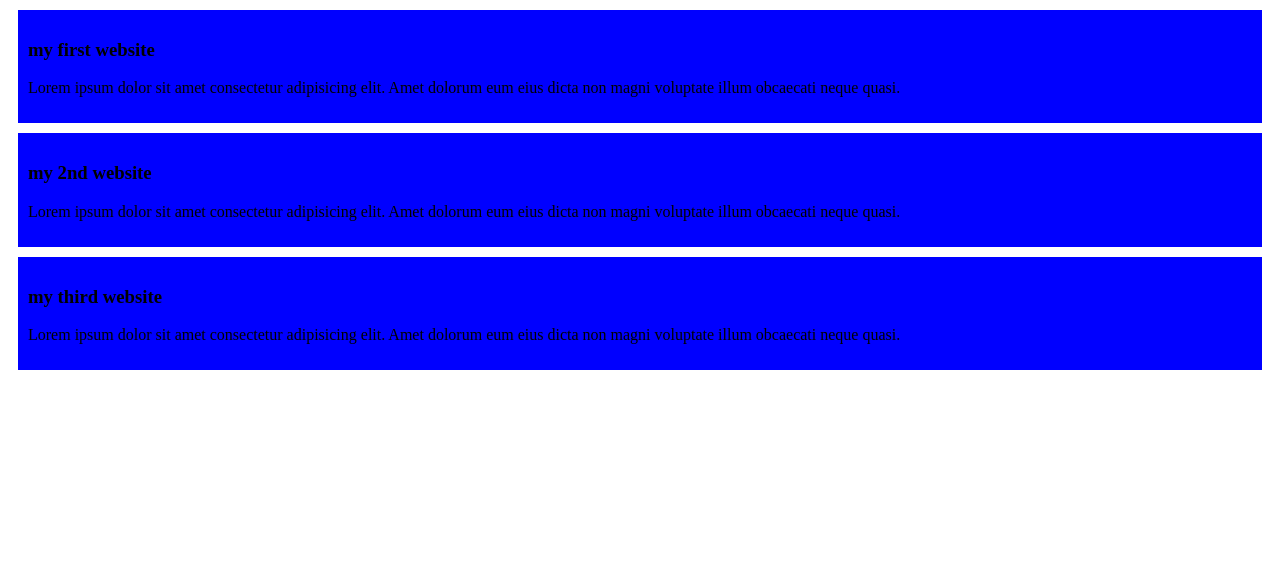
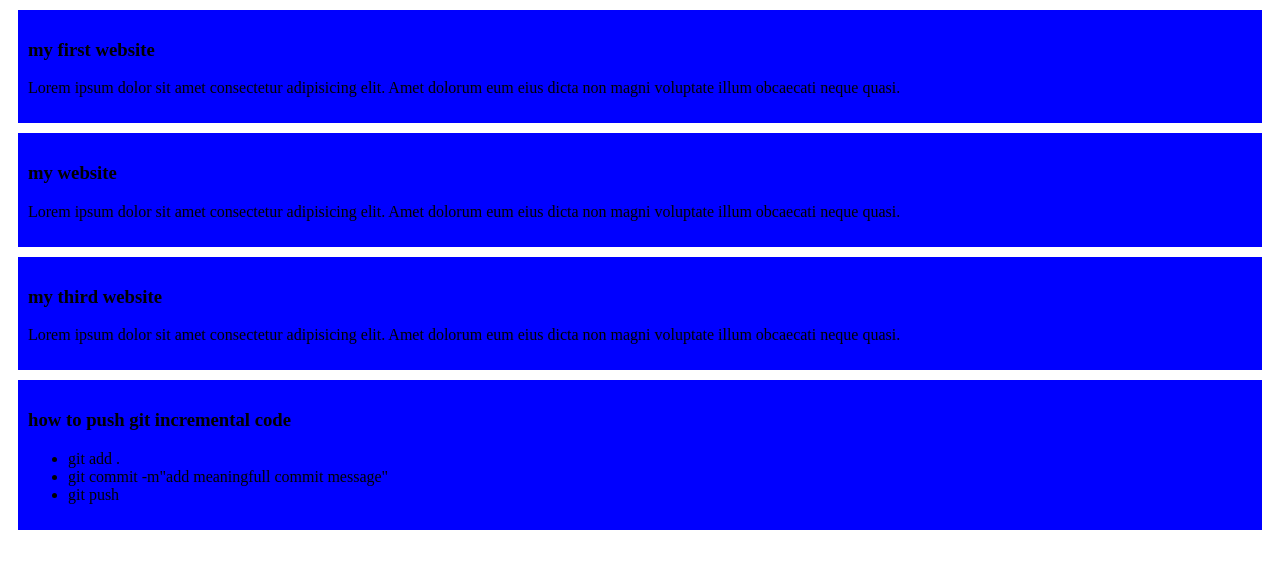
Before and after one commit to samia2302/my-simple-website, a plain HTML site: page index.html in a window 1280 px wide. Drawn offline with Linux system fonts and the light colour scheme.

Commit message:
list to commit git

```diff
--- a/index.html
+++ b/index.html
@@ -12,12 +12,20 @@
         <p>Lorem ipsum dolor sit amet consectetur adipisicing elit. Amet dolorum eum eius dicta non magni voluptate illum obcaecati neque quasi.</p>
     </div>
     <div>
-        <h3>my 2nd website</h3>
+        <h3>my  website</h3>
         <p>Lorem ipsum dolor sit amet consectetur adipisicing elit. Amet dolorum eum eius dicta non magni voluptate illum obcaecati neque quasi.</p>
     </div>
     <div>
         <h3>my third website</h3>
         <p>Lorem ipsum dolor sit amet consectetur adipisicing elit. Amet dolorum eum eius dicta non magni voluptate illum obcaecati neque quasi.</p>
     </div>
+    <div>
+        <h3>how to push git incremental code</h3>
+        <ul>
+            <li>git add .</li>
+            <li>git commit -m"add meaningfull commit message"</li>
+            <li>git push</li>
+        </ul>
+    </div>
 </body>
 </html>
```
